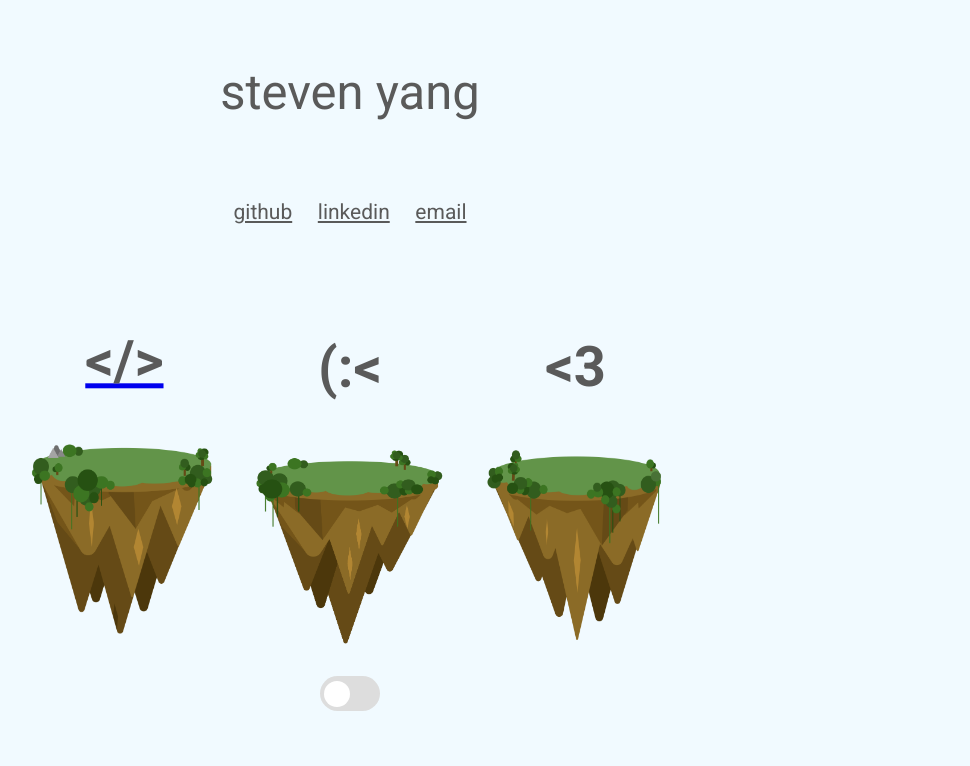
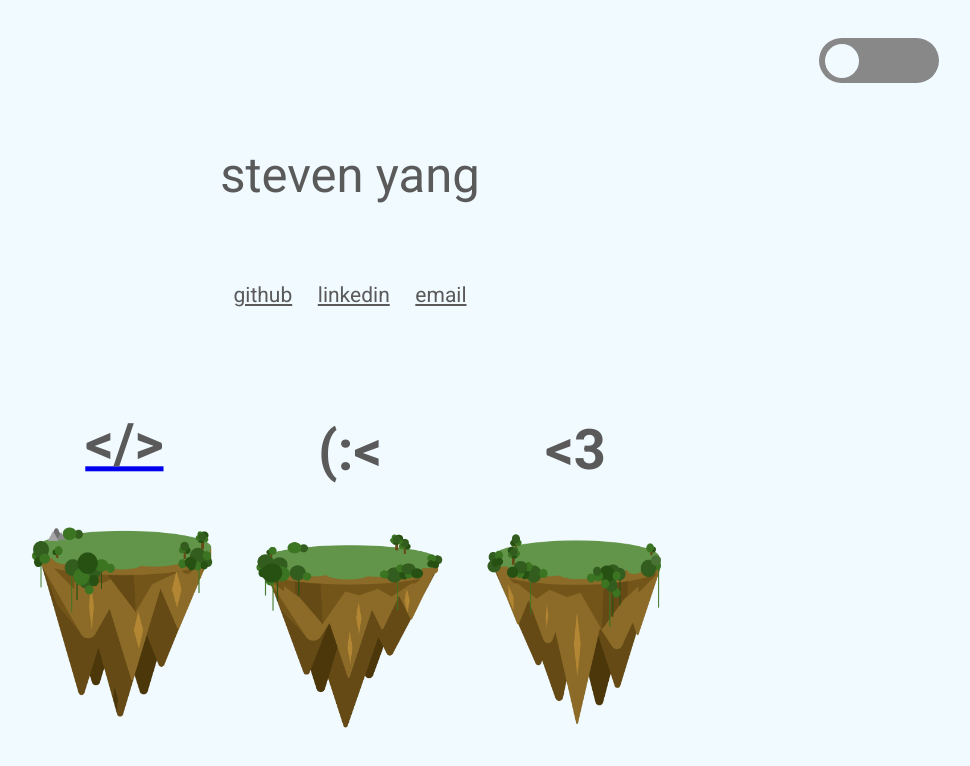
Before and after one commit to steventanyang/stevenyang, a React (Create React App) app: page / in a window 1280 px wide. Shown: the top 766 px of the page, without its empty margins (290-1260 px from the left). Built offline with nearby package versions, Linux system fonts and the light colour scheme.

Commit message:
made toggle responsive

```diff
--- a/src/components/Home.js
+++ b/src/components/Home.js
@@ -11,6 +11,7 @@ export default function Home() {
   return (
     <div className='page-wrap'>
       <div className='toggle-container'>
+        <Toggle rounded={true} isToggled={isToggled} onToggle={() => setIsToggled(!isToggled)}/>
       </div>
       <div className='main-container'>
         <h2 className='name'>steven yang</h2>
@@ -40,7 +41,6 @@ export default function Home() {
               <img className='island' src={island3}></img>
             </div>
         </div>
-        <Toggle rounded={true} isToggled={isToggled} onToggle={() => setIsToggled(!isToggled)}/>
       </div>
 
     </div>
--- a/src/static/Home.css
+++ b/src/static/Home.css
@@ -11,6 +11,19 @@
         width: 200px;
         height: 200px;
     }
+    .switch {
+        width: 120px;
+        height: 45px;
+    }
+    .slider:before {
+        height: 34px;
+        width: 34px;
+        left: 6px;
+        bottom: 5.5px;
+    }
+    input:checked + .slider:before {
+        transform: translateX(74px);
+    }
 }
 
 @media (max-width: 1025px) {
@@ -18,15 +31,28 @@
         font-size: 14px;
     }
     .island-container {
-        flex-direction: column;
+        flex-direction: row;
     }
     .island {
-        width: 200px;
-        height: 200px;
+        width: 150px;
+        height: 150px;
+    }
+    .switch {
+        width: 120px;
+        height: 45px;
+    }
+    .slider:before {
+        height: 34px;
+        width: 34px;
+        left: 6px;
+        bottom: 5.5px;
+    }
+    input:checked + .slider:before {
+        transform: translateX(74px);
     }
 }
 
-@media (max-width: 420px) {
+@media (max-width: 600px) {
     html {
         font-size: 10px;
     }
@@ -37,6 +63,19 @@
     .island {
         width: 150px;
         height: 150px;
+    }
+    .switch {
+        width: 80px;
+        height: 35px;
+    }
+    .slider:before {
+        height: 26px;
+        width: 26px;
+        left: 4px;
+        bottom: 4px;
+    }
+    input:checked + .slider:before {
+        transform: translateX(45px);
     }
 }
 
--- a/src/static/Toggle.css
+++ b/src/static/Toggle.css
@@ -1,8 +1,8 @@
 .switch {
+    display: inline-block;
+    margin-top: 3%;
+    margin-right: 4%;
     position: relative;
-    display: inline-block;
-    width: 60px;
-    height: 35px;
 }
 
 .switch input {
@@ -20,23 +20,18 @@
     right: 0;
     bottom: 0;
 
-    background-color: #ddd;
+    background-color: #888888;
     transition: 0.3s;
 }
 
 .slider:before {
     position: absolute;
     content: '';
-    height: 26px;
-    width: 26px;
-    left: 4px;
-    bottom: 4px;
-    background-color: #fff;
+    background-color: #F1FAFF;
     transition: 0.4s;
 }
 
 input:checked + .slider:before {
-    transform: translateX(26px);
     background-color: #F5F7A2;
 }
 
@@ -46,7 +41,7 @@ input:checked + .slider {
 
 
 .slider.rounded {
-    border-radius: 34px;
+    border-radius: 50px;
 }
 
 .slider.rounded:before {
```
Also changed, not shown: src/context/ToggleContext.js (deleted, +0 -19 lines).
